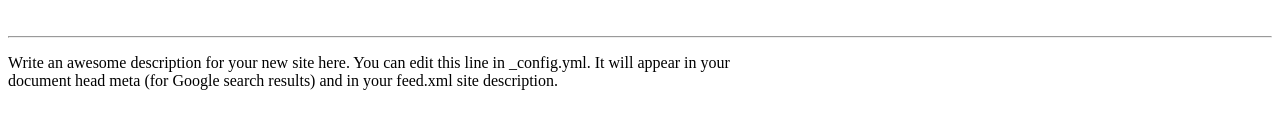
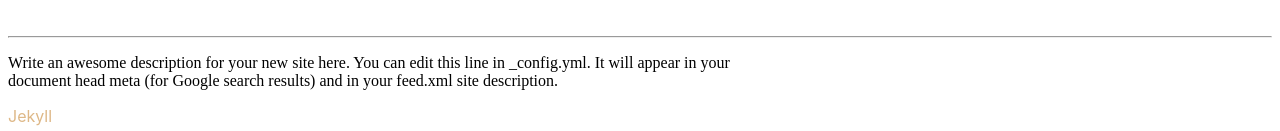
Before and after one commit to NrdyBhu1/capricorn-jekyll-theme, a Jekyll site: the page built from index.md, in a window 1280 px wide. Shown: the part 1943-2074 px from the top of the page. Built offline with Jekyll 4.4.1, drawn with Linux system fonts in a browser that asks for light colours; before the commit the page ends 2049 px from its top, so only the background shows below that.

```diff
--- a/_includes/footer.html
+++ b/_includes/footer.html
@@ -1,4 +1,6 @@
 <footer>
     <hr>
     <p>{{ site.description }}</p>
+    <a href="{{ site.github_username | prepend: 'https://github.com/' }}" target="_blank" rel="noopener noreferrer">{{ site.github_username }}</a>
+    <a href="{{ site.twitter_username | prepend: 'https://twitter.com/' }}" target="_blank" rel="noopener noreferrer">{{ @ site.twitter_username }}</a>
 </footer>
```
